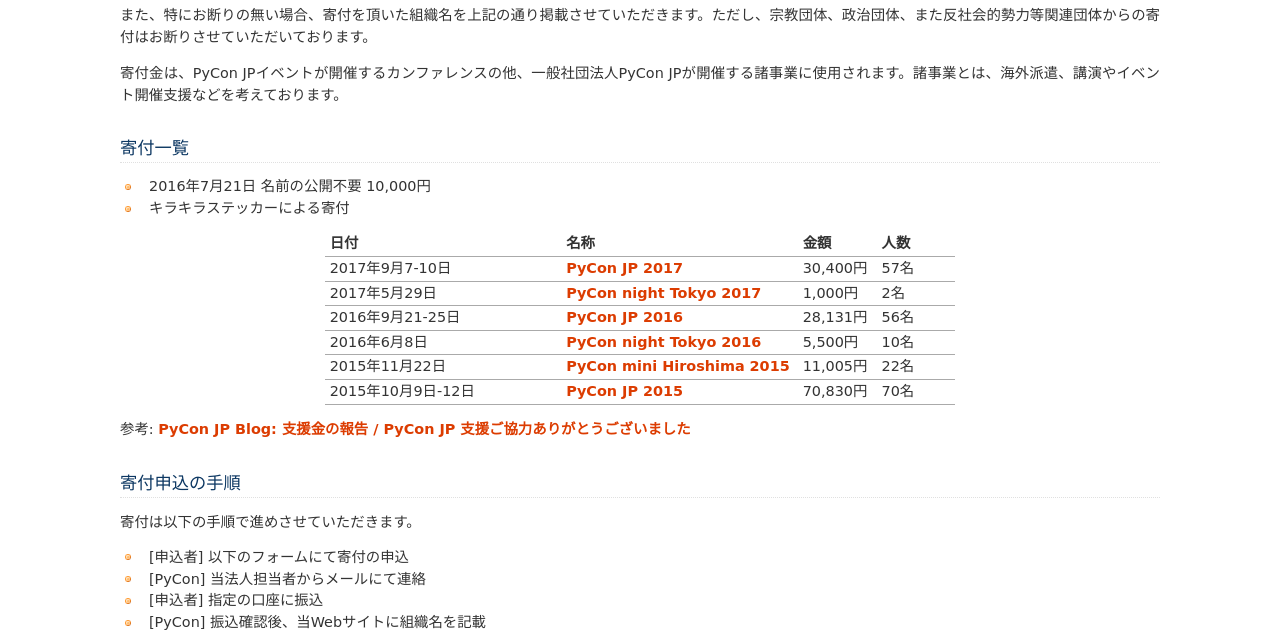
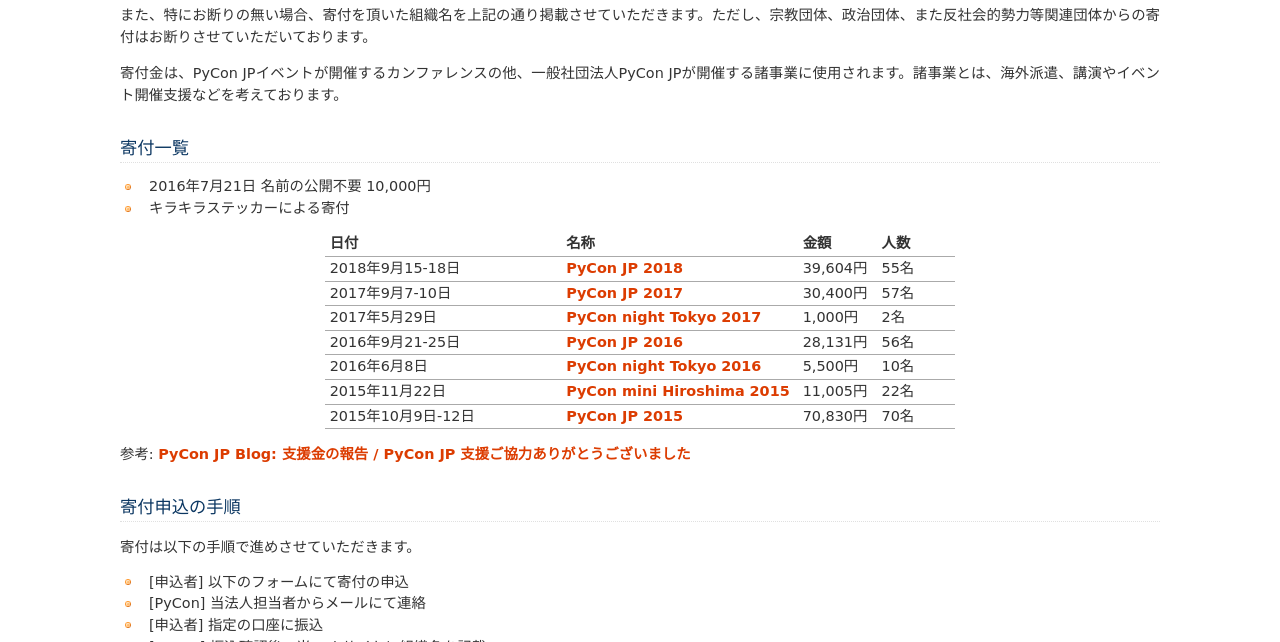
Before and after one commit to pyconjp/www.pycon.jp, a Sphinx documentation site: the page built from source/donation/index.rst, in a window 1280 px wide and 900 px high, scrolled down 307 px, cut to the strip 0-642 px from the top of the window. Built offline with Sphinx 7.4.7, drawn with Linux system fonts in a browser that asks for light colours.

Commit message:
donation at pyconjp 2018: https://pyconjp.atlassian.net/browse/ISSHA-1343

```diff
--- a/source/donation/index.rst
+++ b/source/donation/index.rst
@@ -24,6 +24,10 @@
      - 金額
      - 人数
 
+   * - 2018年9月15-18日
+     - `PyCon JP 2018 <https://pycon.jp/2018/>`_
+     - 39,604円
+     - 55名
    * - 2017年9月7-10日
      - `PyCon JP 2017 <https://pycon.jp/2017/>`_
      - 30,400円
```
